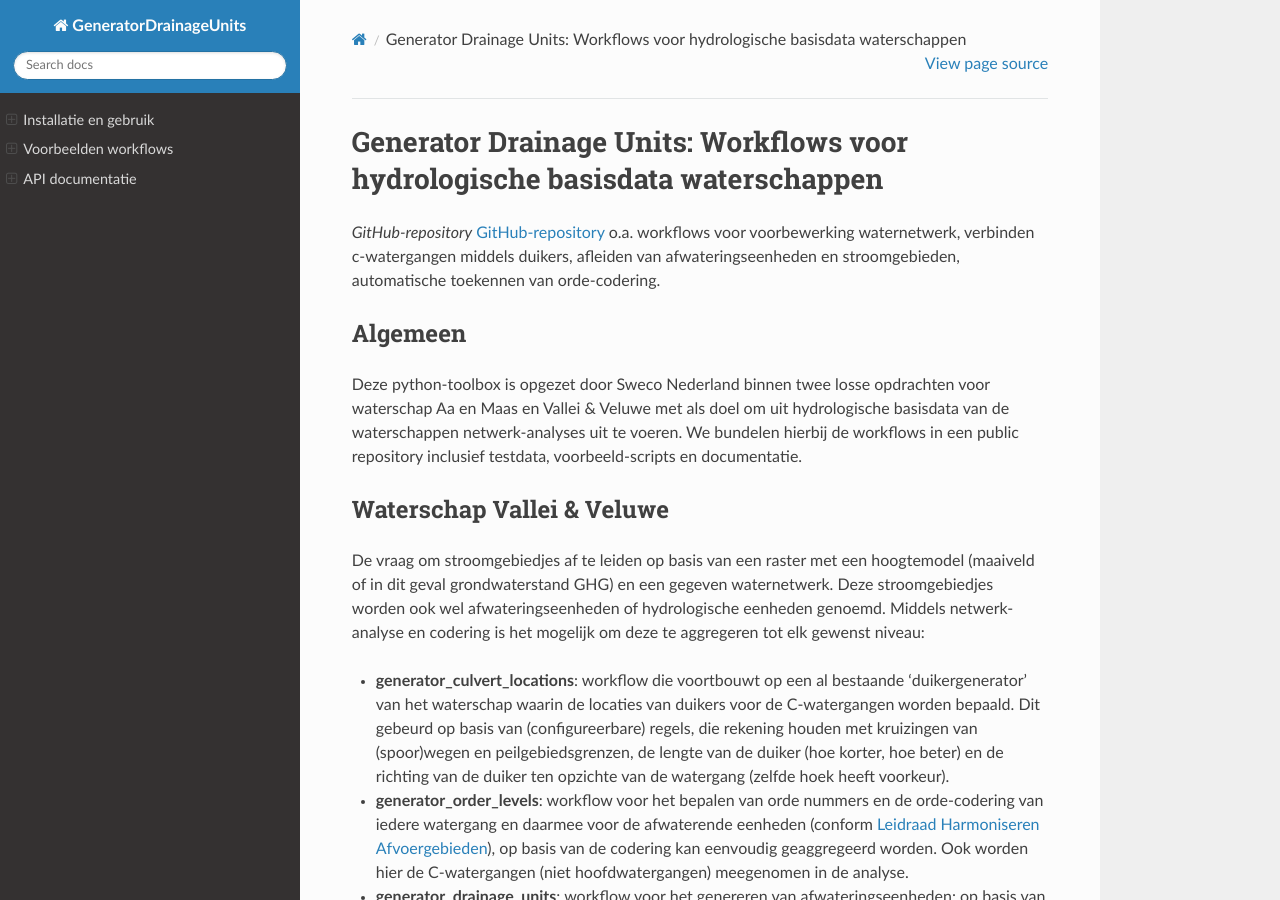
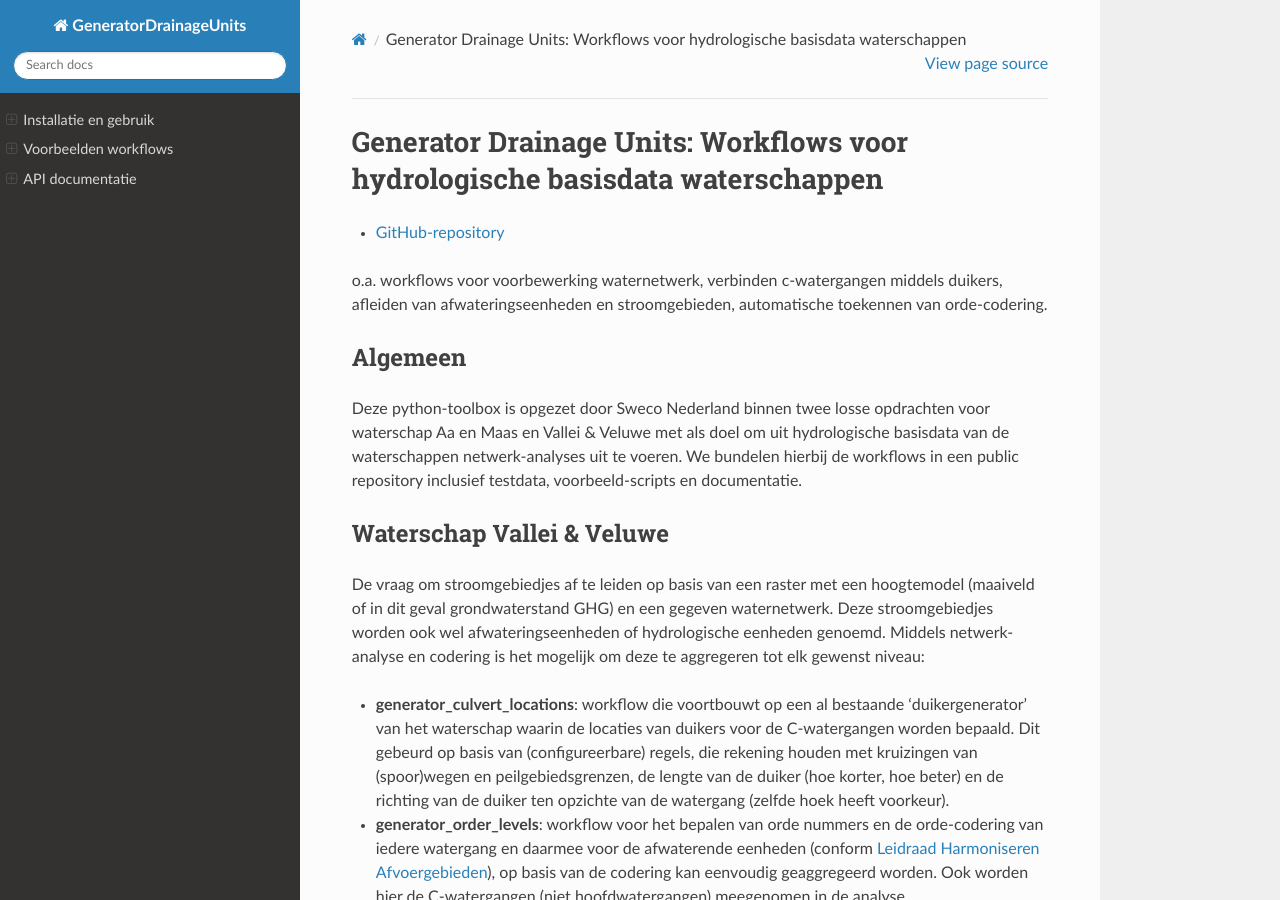
Before and after one commit to Sweco-NL/damo_afvoergebiedaanvoergebied, a Sphinx documentation site: the page built from docs/index.rst, in a window 1280 px wide and 900 px high. Built offline with Sphinx 7.4.7 and the Read the Docs theme 3.1.0, drawn with Linux system fonts in a browser that asks for light colours.

Commit message:
update docs

```diff
--- a/docs/getting_started.rst
+++ b/docs/getting_started.rst
@@ -7,9 +7,11 @@ Voor gebruik download de public repository. Daarin zit zowel de package generato
 Installatie environment
 ----------------------------
 We gebruiken `pixi <https://pixi.sh/>`_ (prefix.dev) om de environment op orde te houden. Installatie van pixi kan via de Windows Powershell::
+
     iwr -useb https://pixi.sh/install.ps1 | iex
 
 Bouw de environment op op basis van het bestand pyproject.toml door in de projectfolder via de terminal te draaien::
+
     pixi install
 
 Vervolgens wordt een pixi environment opgebouwd in de folder .pixi/envs (waarschijnlijk default-environment).
--- a/docs/index.rst
+++ b/docs/index.rst
@@ -4,8 +4,7 @@
 
 Generator Drainage Units: Workflows voor hydrologische basisdata waterschappen
 ============================================================================================================================
-`GitHub-repository`
-`GitHub-repository <https://github.com/Sweco-NL/generator_drainage_units>`_
+- `GitHub-repository <https://github.com/Sweco-NL/generator_drainage_units>`_
 o.a. workflows voor voorbewerking waternetwerk, verbinden c-watergangen middels duikers, afleiden van afwateringseenheden en stroomgebieden, automatische toekennen van orde-codering.
 
 
```
Also changed, not shown: other parts of docs/getting_started.rst (+2 -0 lines).
